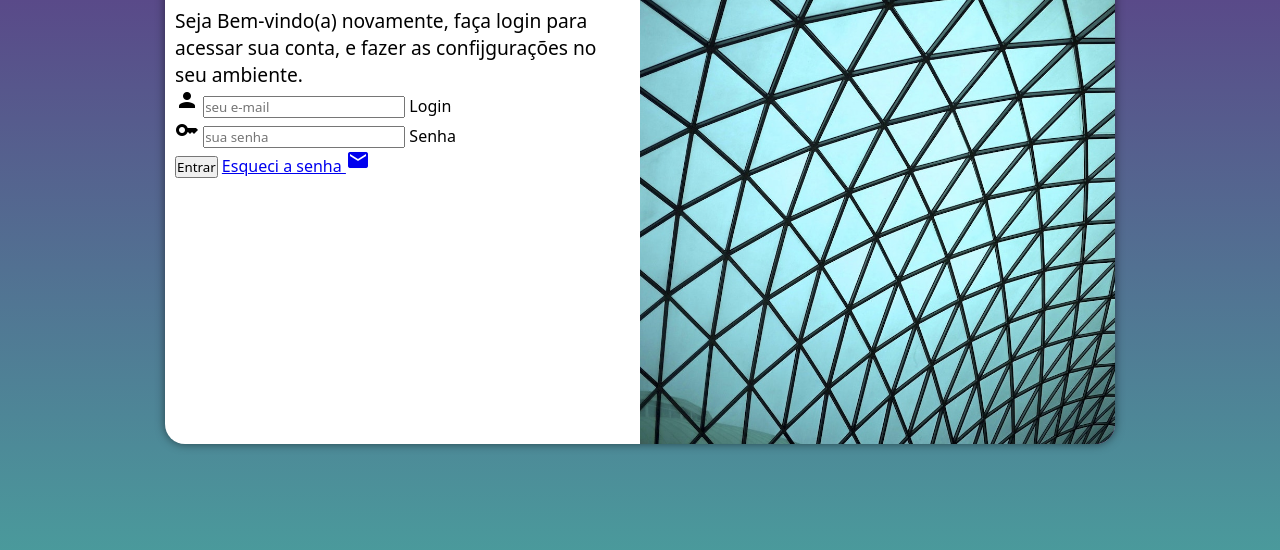
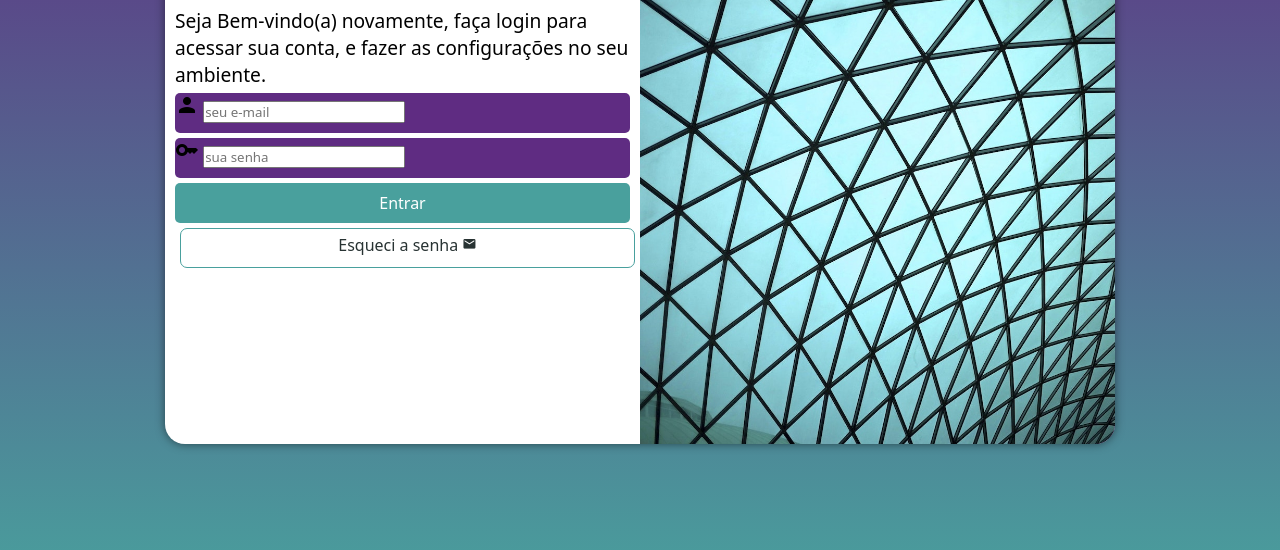
Before and after one commit to rodrigoalvarengascola/projeto-login, a plain HTML site: page index.html in a window 1280 px wide. Shown: the part 206-756 px from the top of the page. Drawn offline with Linux system fonts and the light colour scheme.

Commit message:
att projeto login

```diff
--- a/estilos/style.css
+++ b/estilos/style.css
@@ -31,6 +31,7 @@ top: 50%;
 left: 50%;
 transform: translate(-50%,-50%);
 overflow: hidden;
+
 background-color: white;
 width: 250px;
 height: 500px;
@@ -46,11 +47,13 @@ section#login > div#imagem{
     background-size: cover;
     height: 200px;
     background-position: left bottom;
+
 }
 
 section#login > div#formulario{
     display: block;
-    padding: 10px
+    padding: 10px;
+
 
 }
 div#formulario > h1 {
@@ -62,3 +65,56 @@ div#formulario > p {
     font-size: 0.8em;
 
 }
+
+form > div.campo{
+background-color: #5f2c82;
+display: block;
+width: 100%;
+height: 40px;
+border-radius: 5px;
+margin: 5px 0px;
+}
+
+div.campo >label{
+    display: none;
+}
+
+form > input[type=submit]{
+display: block;
+font-size: 1em;
+width: 100%;
+height: 40px;
+background-color: #49a09d;
+color: white;
+border: none;
+border-radius: 5px;
+cursor: pointer;
+}
+
+form > input[type=submit]:hover {
+background-color: #0b3130;
+}
+
+form > a.botao{
+    display: block;
+    text-align: center;
+    font-size: 1em;
+    width: 100%;
+    height: 40px;
+    padding-top: 5px;
+    margin: 5px;
+    background-color: white;
+    color: #283333;
+    border:  1px solid #49a09d;
+    border-radius: 7px;
+      text-decoration: none;
+      cursor: pointer;
+}
+
+form > a.botao:hover{
+background-color: #547777;
+}
+
+form > a.botao >i{
+font-size: 0.9em;
+}
--- a/index.html
+++ b/index.html
@@ -20,7 +20,7 @@
 
      <div id="formulario">
   <h1>Login</h1>
-  <p>Seja Bem-vindo(a) novamente, faça login para acessar sua conta, e fazer as confijgurações no seu ambiente.</p>
+  <p>Seja Bem-vindo(a) novamente, faça login para acessar sua conta, e fazer as configurações no seu ambiente.</p>
   <form action="login.php" method="post" autocomplete="on">
 <div class="campo">
     <i class="material-icons">person</i>
@@ -35,7 +35,7 @@
     <label for="isenha">Senha</label>
 </div>
 <input type="submit" value="Entrar">
-<a href="esqueci.html">
+<a href="esqueci.html" class="botao">
     Esqueci a senha <i class="material-icons">mail</i>
 </a>
   </form>
```
